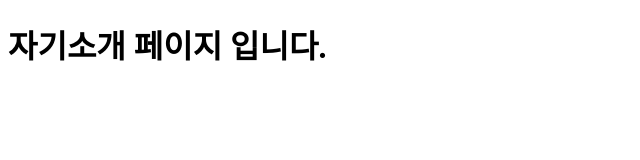
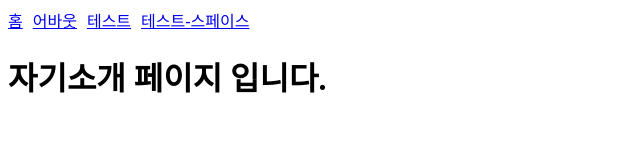
Before and after one commit to PARKMINJUN/my-blog-2023-02-10, a Gatsby site: page /about in a window 1280 px wide. Shown: the whole page, without its empty margins (0-640 px from the left). Built offline with nearby package versions, Linux system fonts and the light colour scheme; Gatsby itself is replaced by a stand-in of ours.

Commit message:
GNB(글로벌 네비게이션) 추가

```diff
--- a/src/pages/about.js
+++ b/src/pages/about.js
@@ -1,9 +1,18 @@
+import { Link } from "gatsby";
 import React from "react";
 
 function AboutPage() {
     return (
         <main>
         <title>자기소개</title>
+
+        <div style={{display:"flex", gap:10}}>
+            <Link to="/">홈</Link>
+            <Link to="/about">어바웃</Link>
+            <Link to="/test">테스트</Link>
+            <Link to="/test-space">테스트-스페이스</Link>
+        </div>
+
         <h1>자기소개 페이지 입니다.</h1>
     </main>
     );
```
Also changed, not shown: src/pages/index.js (+9 -0 lines), src/pages/test-space.js (+9 -0 lines), src/pages/test.js (+9 -0 lines).
